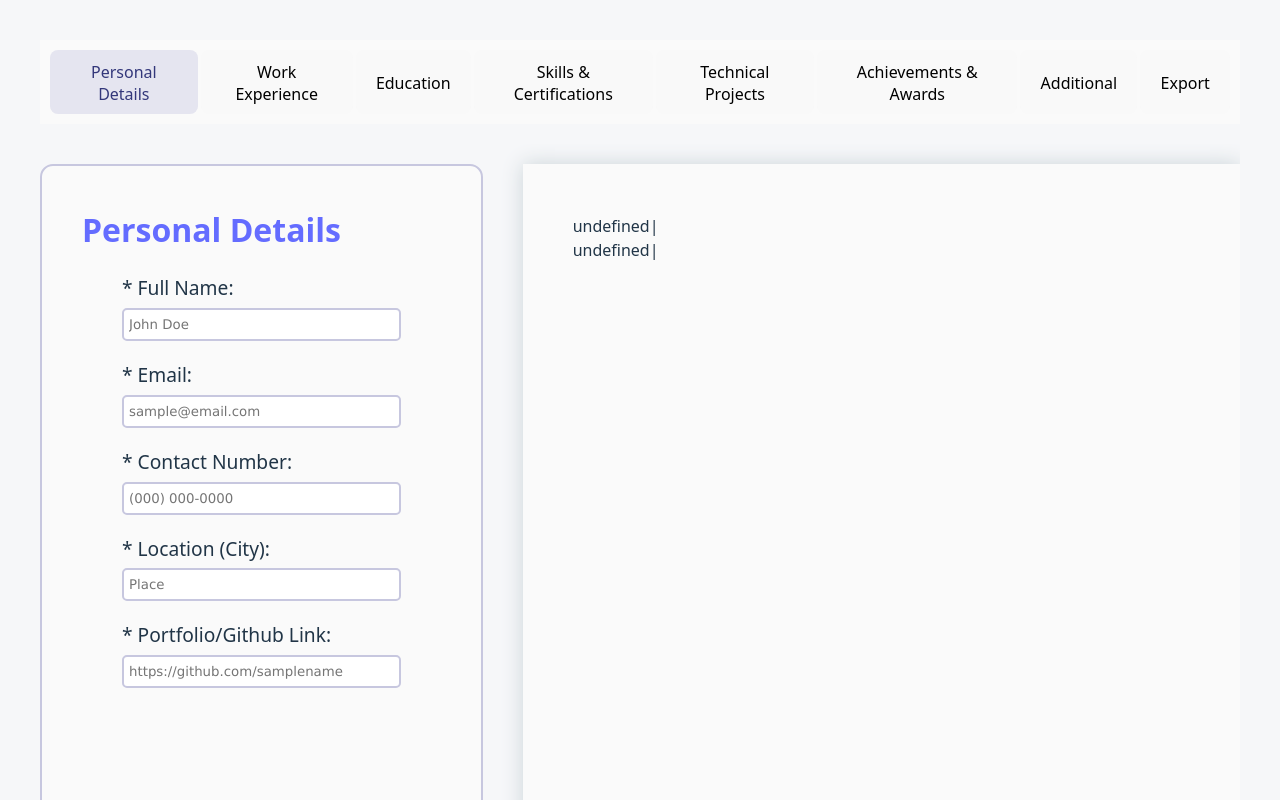
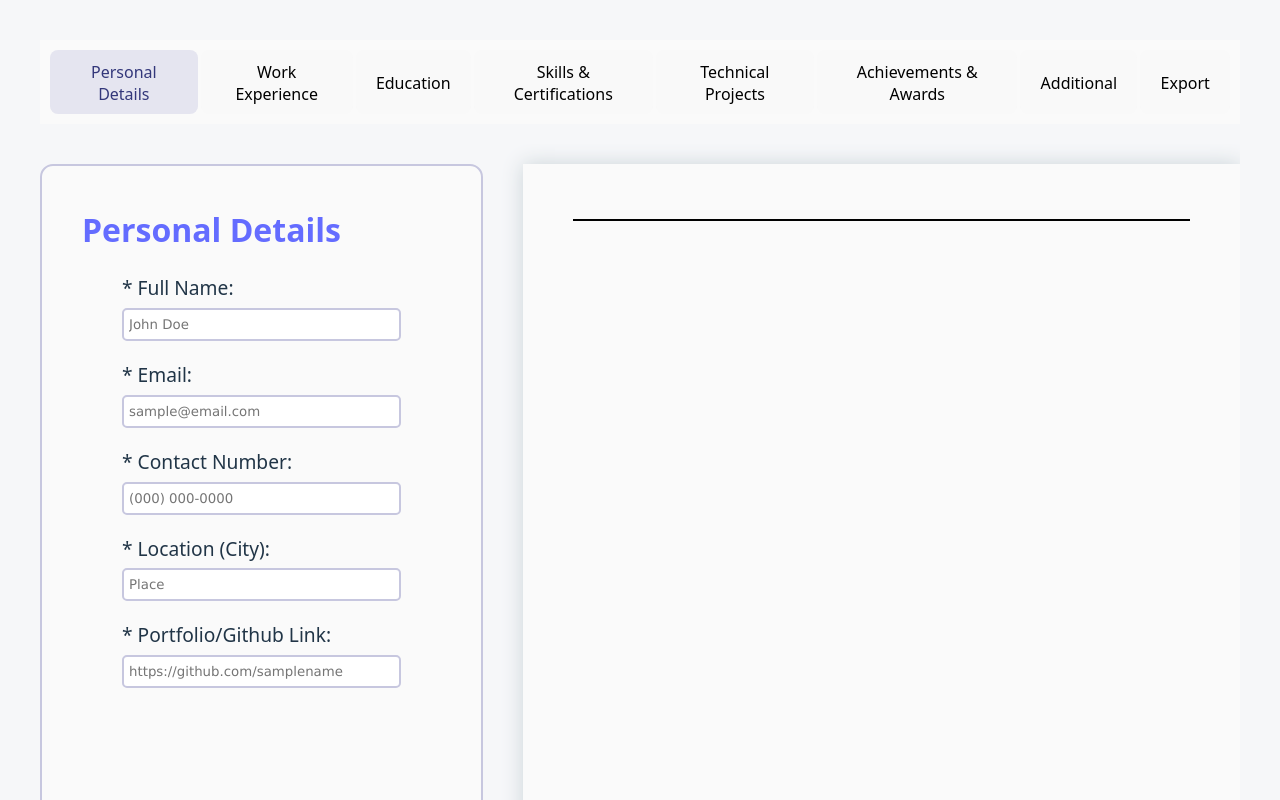
Before and after one commit to VMQ30/CVGenerator, a React (Vite) app in the folder cv-generator/: page / in a window 1280 px wide. Shown: the top 800 px of the page. Built offline with nearby package versions, Linux system fonts and the light colour scheme.

Commit message:
Work experience is now reflected in the live view

```diff
--- a/cv-generator/src/components/LiveVIew.jsx
+++ b/cv-generator/src/components/LiveVIew.jsx
@@ -1,18 +1,67 @@
+import "../styles/LiveView.css";
+
 function RenderPersonalDetails({ personalData }) {
-  console.log(personalData);
-
   return (
     <div className="resume-personal-details">
       <h4 className="resume-name">{personalData.name}</h4>
       <div className="contact-details">
-        <p className="email">{personalData.email + "|"}</p>
-        <p className="contact-number">{personalData.contactNumber + "|"}</p>
-        <p className="location">{personalData.location}</p>
+        {personalData.email ? (
+          <>
+            <p className="email">{personalData.email}</p>
+            <p>|</p>
+          </>
+        ) : null}
+        {personalData.contactNumber ? (
+          <>
+            <p className="contact-number">{personalData.contactNumber}</p>
+            <p>|</p>
+          </>
+        ) : null}
+        {personalData.location ? (
+          <p className="location">{personalData.location}</p>
+        ) : null}
 
         {personalData.portfolio ? (
-          <p className="portfolio">{" | " + personalData.portfolio}</p>
+          <>
+            <p>|</p>
+            <p className="portfolio">{personalData.portfolio}</p>
+          </>
         ) : null}
       </div>
+    </div>
+  );
+}
+
+function RenderWorkExperience({ workData }) {
+  console.log(workData);
+
+  if (workData.length === 0) return null;
+
+  return (
+    <div className="resume-work-experience">
+      <h4>WORK EXPERIENCE</h4>
+      {workData.map((work) => (
+        <div className="resume-list" key={work.id}>
+          <div className="resume-header">
+            <h5 className="company-name">{work.companyName}</h5>
+            <h5 className="company-date">{`${work.startDate} - ${workData.endDate}`}</h5>
+          </div>
+
+          <div className="resume-details">
+            <div className="resume-details-header">
+              <p className="title">{work.jobTitle}</p>
+              <p className="location">{work.jobLocation}</p>
+            </div>
+            <div className="resume-bullets">
+              <ul>
+                {work.bullets.map((bullet, index) => (
+                  <li key={index}>{bullet}</li>
+                ))}
+              </ul>
+            </div>
+          </div>
+        </div>
+      ))}
     </div>
   );
 }
@@ -23,6 +72,7 @@ export function LiveView({ resumeData }) {
     <div className="live-view-wrapper">
       <div className="live-view-page">
         <RenderPersonalDetails personalData={resumeData.personalDetails} />
+        <RenderWorkExperience workData={resumeData.workExperience} />
       </div>
     </div>
   );
--- a/cv-generator/src/styles/App.css
+++ b/cv-generator/src/styles/App.css
@@ -26,13 +26,3 @@ section {
 .live-view-wrapper {
   flex: 2;
 }
-
-.live-view-page {
-  background-color: #fafafa;
-  aspect-ratio: 8.5/11;
-  max-width: 8.5in;
-  width: 100%;
-  padding: clamp(10px, 5vw, 50px);
-  box-sizing: border-box;
-  box-shadow: 0 0px 20px #cbd4d8;
-}
--- /dev/null
+++ b/cv-generator/src/styles/LiveView.css
@@ -0,0 +1,28 @@
+.live-view-page {
+  background-color: #fafafa;
+  aspect-ratio: 8.5/11;
+  max-width: 8.5in;
+  width: 100%;
+  padding: clamp(10px, 5vw, 50px);
+  box-sizing: border-box;
+  box-shadow: 0 0px 20px #cbd4d8;
+  font-family: Arial, Helvetica, sans-serif;
+}
+
+.contact-details {
+  display: flex;
+  flex-direction: row;
+  gap: 20px;
+  border-bottom: 2px solid black;
+  padding-bottom: 5px;
+}
+
+h4 {
+  font-size: 3cqw;
+}
+
+@media (max-width: 650px) {
+  h4 {
+    font-size: 6cqw;
+  }
+}
```
